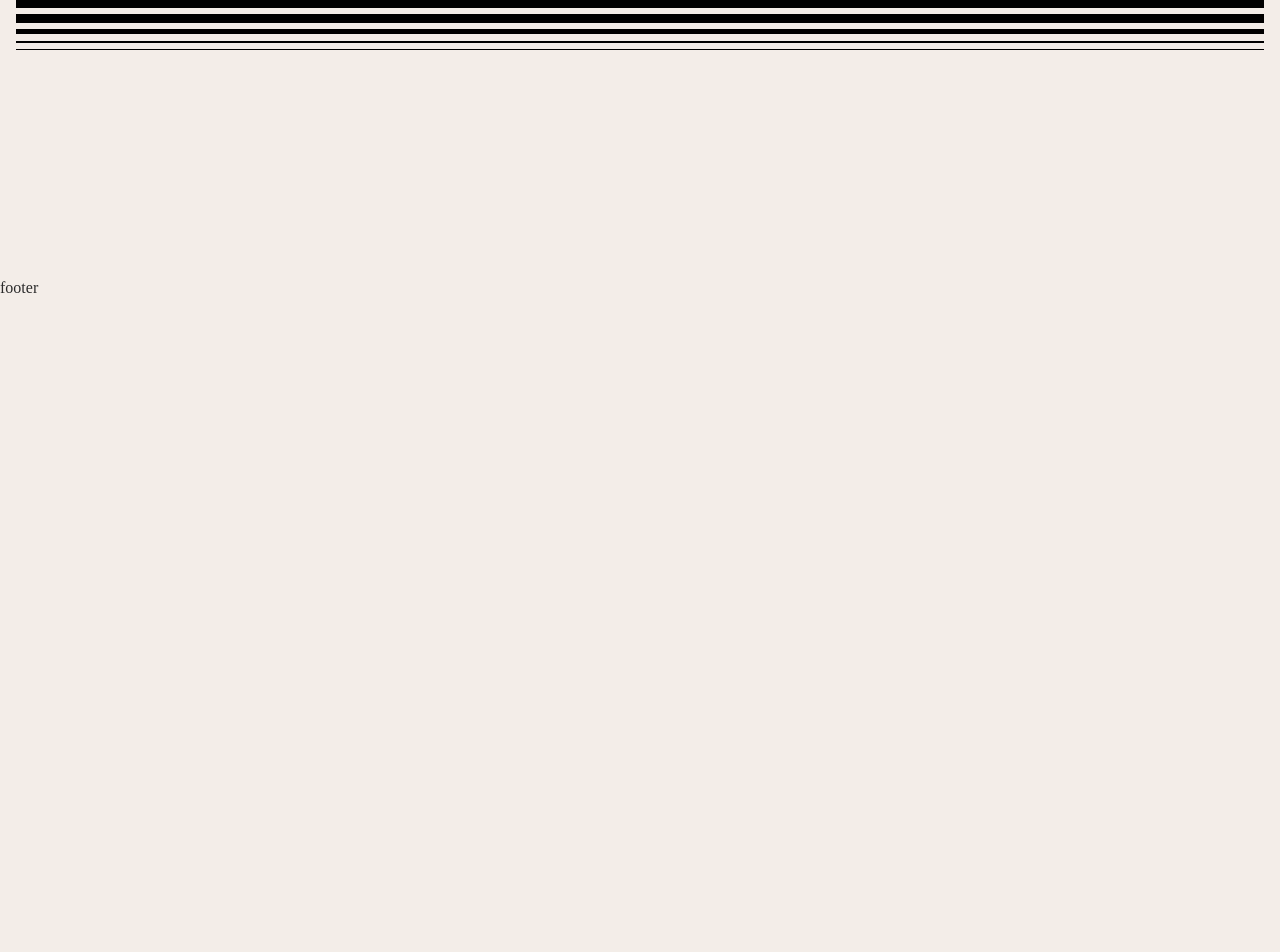
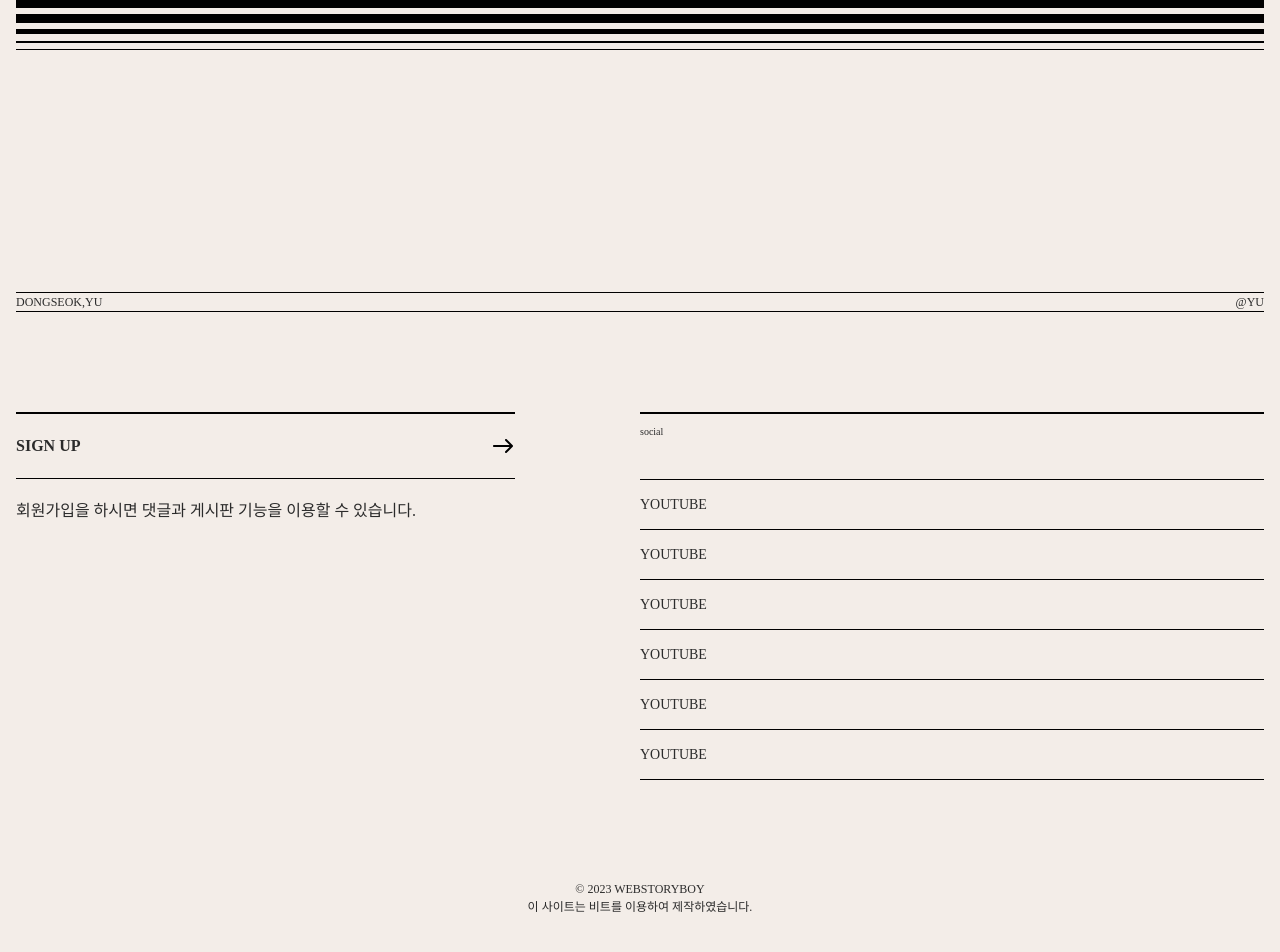
Before and after one commit to Dongjewerly/port2023-vite, a website built with Vite: page src/index.html in a window 1280 px wide. Shown: the part 9144-10096 px from the top of the page. Before the commit the page ends 9444 px from the top, so only its background shows below. Built offline with nearby package versions, Linux system fonts and the light colour scheme; a small style sheet from the web is missing; a web font is replaced by a local one.

Commit message:
푸터영역완료

```diff
--- /dev/null
+++ b/src/assets/css/section/footer2.css
@@ -0,0 +1,91 @@
+#footer {
+    font-family: var(--mainKor-font);
+}
+.footer_inner {
+    padding: 16px;
+}
+.footer_text {
+    font-size: 12px;
+    text-transform: uppercase;
+    border-top: 1px solid var(--black);
+    border-bottom: 1px solid var(--black);
+    display: flex;
+    justify-content: space-between;
+}
+.footer_info {
+    display: flex;
+    justify-content: space-between;
+    margin: 100px 0;
+}
+.footer_info .left {
+    width: 40%;
+}
+.footer_info .left .title {
+    border-top: 2px solid var(--black);
+    border-bottom: 1px solid var(--black);
+    padding: 20px 0;
+    text-transform: uppercase;
+    font-weight: 700;
+    background: url(../../img/arrow.svg) no-repeat right 20px;
+    transition: all 0.3s;
+}
+.footer_info .left .title:hover {
+    background-color: var(--black400);
+    padding-left: 10px;
+    border-color: transparent;
+}
+.footer_info .left .desc {
+    font-weight: 12;
+    padding-top: 20px;
+}
+.footer_info .right {
+    width: 50%;
+}
+.footer_info .right h3 {
+    border-top: 2px solid var(--black);
+    font-size: 10px;
+    margin-bottom: 40px;
+    padding-top: 10px;
+}
+.footer_info .right ul {
+    border-top: 1px solid var(--black);
+}
+.footer_info .right li {
+    border-bottom: 1px solid var(--black);
+}
+.footer_info .right li a {
+    padding: 14px 0;
+    font-size: 14px;
+    display: inline-block;
+    text-transform: uppercase;
+}
+.footer_info .right li em {
+    font-size: 12px;
+    padding-left: 10px;
+    opacity: 0;
+    transition: all 0.3s;
+}
+.footer_info .right li:hover em {
+    opacity: 1;
+}
+.footer_right {
+    text-align: center;
+    text-transform: uppercase;
+    font-size: 12px;
+    margin-bottom: 20px;
+}
+
+@media (max-width:800px) {
+    .footer_info {
+        flex-direction: column;
+    }
+    .footer_info .left {
+        width: 100%;
+    }
+    .footer_info .left .desc {
+        margin-bottom: 40px;
+    }
+    .footer_info .right {
+        width: 100%;
+    }
+}
--- a/src/assets/css/style.css
+++ b/src/assets/css/style.css
@@ -12,4 +12,4 @@
 @import url(section/site2.css);
 @import url(section/port2.css);
 @import url(section/contact2.css);
-@import url(section/footer.css);
+@import url(section/footer2.css);
--- a/src/index.html
+++ b/src/index.html
@@ -417,7 +417,53 @@
 
 
     <footer id="footer" role="contentinfo">
-        footer
+        <div class="footer_inner">
+            <div class="footer_text">
+                <span>DongSeok,Yu</span>
+                <span>@Yu</span>
+            </div>
+            <div class="footer_info">
+                <div class="left">
+                    <div class="title">
+                        <a href="">sign up</a>
+                    </div>
+                    <p class="desc">회원가입을 하시면 댓글과 게시판 기능을 이용할 수 있습니다.</p>
+                </div>
+                <div class="right">
+                    <h3>social</h3>
+                    <ul>
+                        <li>
+                            <a href="#">youtube</a>
+                            <em>유튜브에 오시면 더 많은 강의를 볼 수 있습니다.</em>
+                        </li>
+                        <li>
+                            <a href="#">youtube</a>
+                            <em>유튜브에 오시면 더 많은 강의를 볼 수 있습니다.</em>
+                        </li>
+                        <li>
+                            <a href="#">youtube</a>
+                            <em>유튜브에 오시면 더 많은 강의를 볼 수 있습니다.</em>
+                        </li>
+                        <li>
+                            <a href="#">youtube</a>
+                            <em>유튜브에 오시면 더 많은 강의를 볼 수 있습니다.</em>
+                        </li>
+                        <li>
+                            <a href="#">youtube</a>
+                            <em>유튜브에 오시면 더 많은 강의를 볼 수 있습니다.</em>
+                        </li>
+                        <li>
+                            <a href="#">youtube</a>
+                            <em>유튜브에 오시면 더 많은 강의를 볼 수 있습니다.</em>
+                        </li>
+                    </ul>
+                </div>
+            </div>
+            <div class="footer_right">
+                © 2023 webstoryboy<br />
+                이 사이트는 비트를 이용하여 제작하였습니다.
+            </div>
+        </div>
     </footer>
     <!-- //footer -->
 
```
